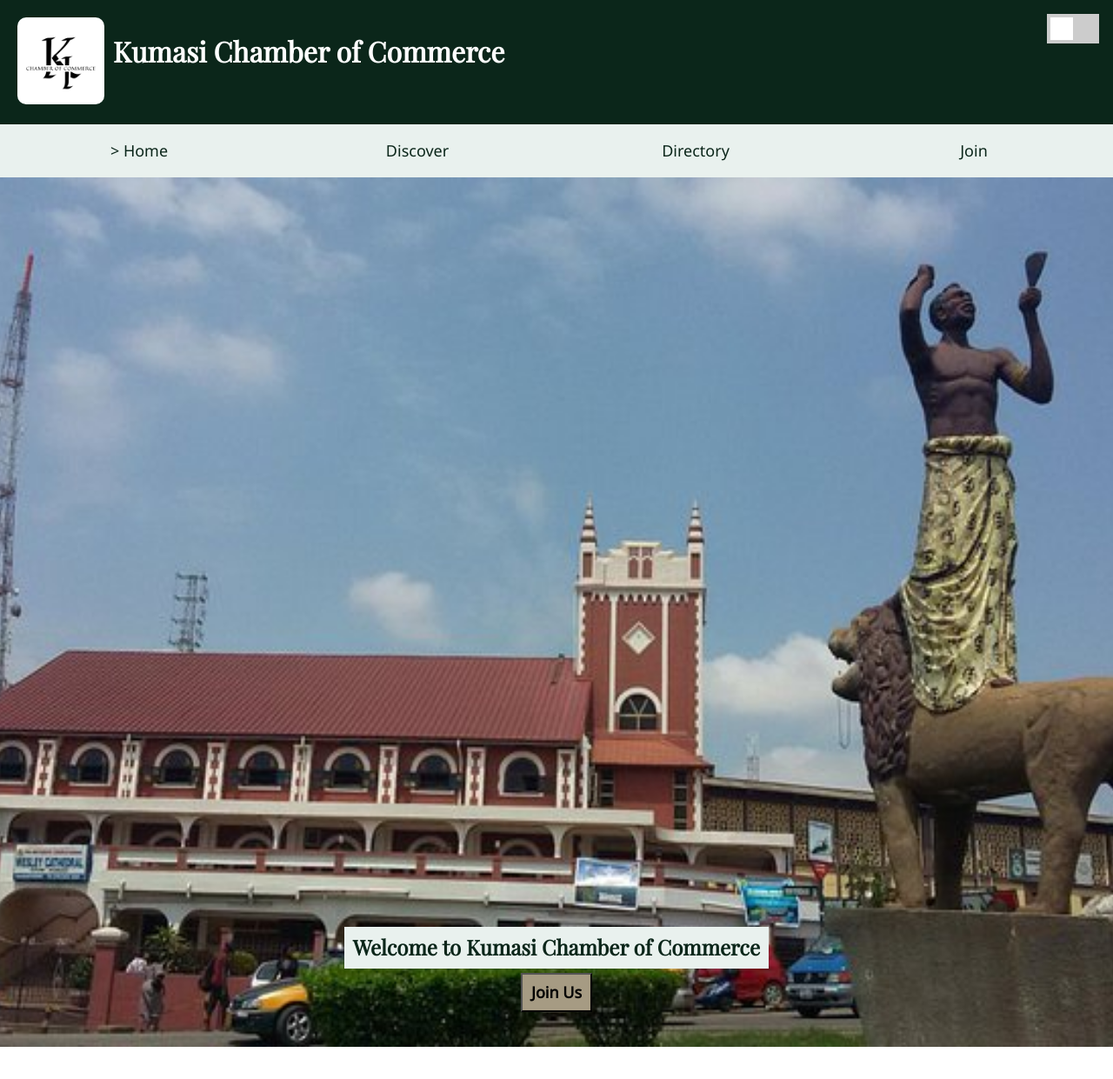
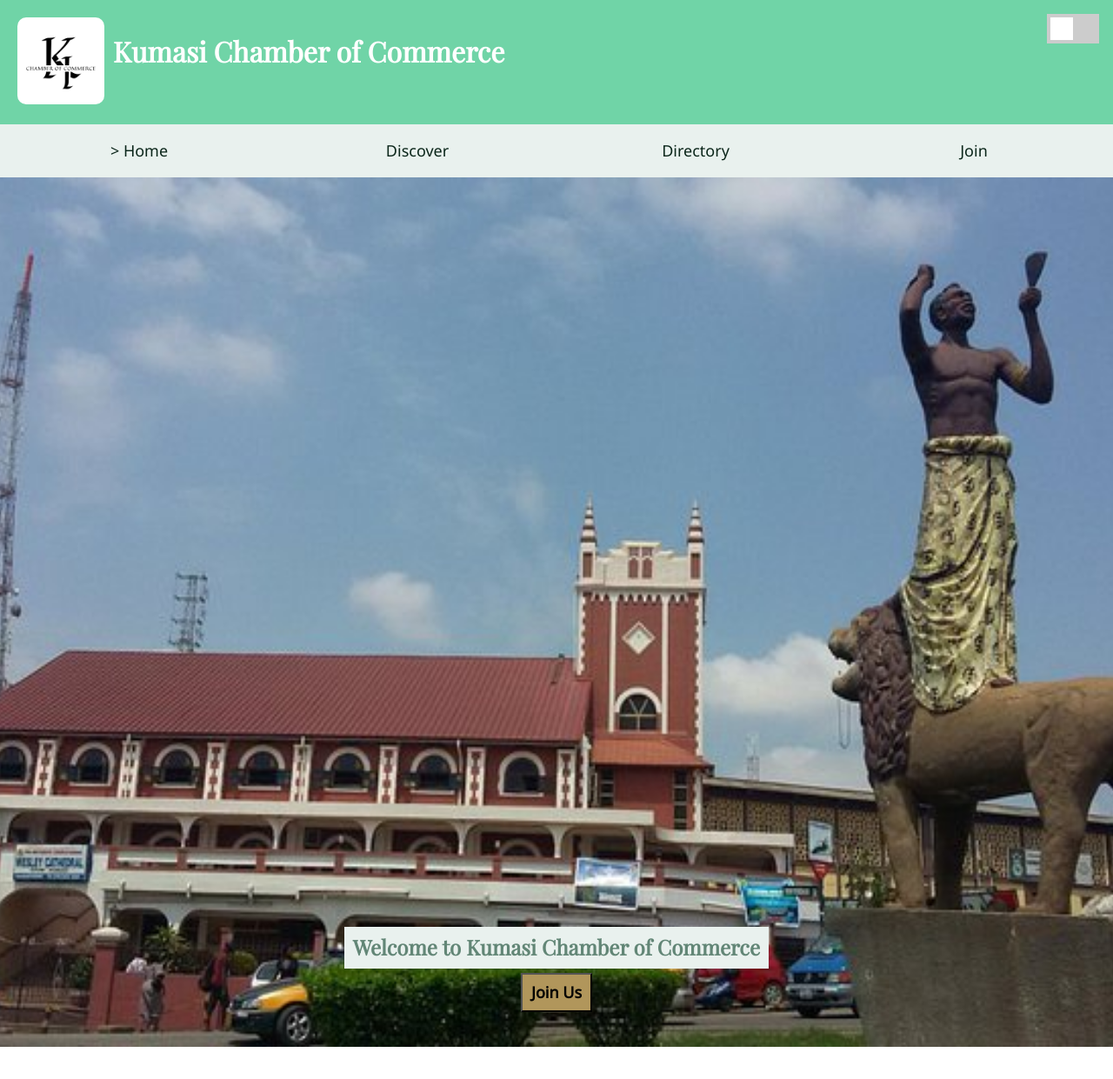
Before and after one commit to monitech1/wdd230, a plain HTML site: page chamber/index.html in a window 1280 px wide. Shown: the top 1241 px of the page at 87% size. Drawn offline with nearby package versions, Linux system fonts and the light colour scheme.

Commit message:
colours adjusted

```diff
--- a/chamber/styles/base.css
+++ b/chamber/styles/base.css
@@ -24,7 +24,7 @@ header img {
     border-radius: 10px;
 }
 header {
-    background-color: #0B261A;
+    background-color: #70d4a7;
     color: white;
     width: 100%;
     display: flex;
@@ -150,14 +150,14 @@ input:checked + .slider:before {
 #hero h2 {
     position: absolute;
     bottom: 90px;
-    color: #0B261A;
+    color: #628676;
     background-color: #E9F1EE; /* add transparent background */
     padding: 10px;
 }
 
 /* call to action JOIN button */
 #join {
-    background-color: #A69B83;
+    background-color: #b1965b;
     color: black;
     padding: 10px;
     font-size: 18px;
@@ -237,7 +237,7 @@ h3 {
 }
 
 .contact {
-    color: #274F32;
+    color: #66ad7a;
     font-weight: bold;
 }
 
@@ -249,7 +249,7 @@ h3 {
 
 /* footer */
 footer {
-    background-color: #0B261A;
+    background-color: #517464;
     color: white;
     padding: 20px;
     display: grid;
```
